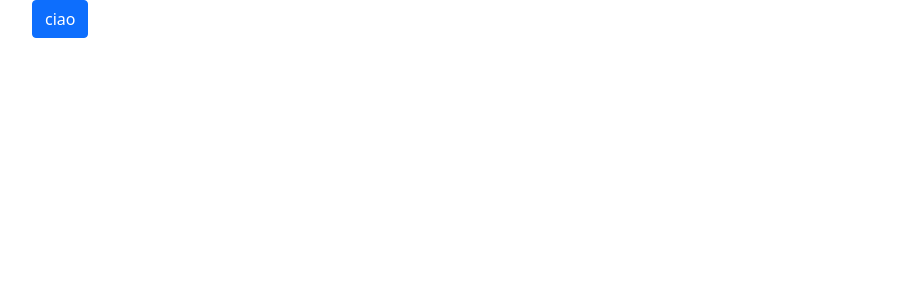
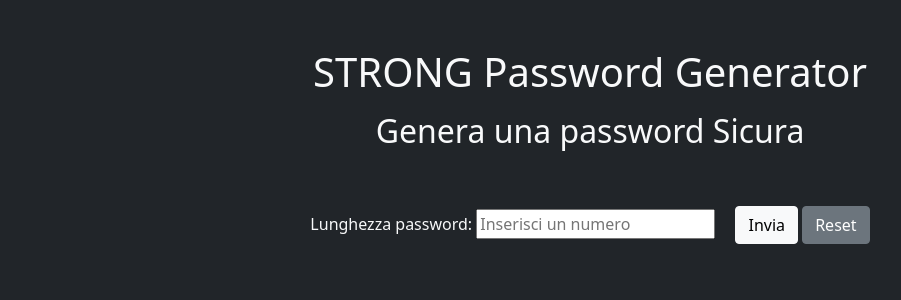
Before and after one commit to damianolagana/php-strong-password-generator, a PHP site: page / in a window 1280 px wide. Shown: the top 300 px of the page, without its empty margins (50-951 px from the left). Run offline with PHP 8.4, Linux system fonts and the light colour scheme.

Commit message:
form layout

```diff
--- a/index.php
+++ b/index.php
@@ -6,13 +6,23 @@
     <meta name="viewport" content="width=device-width, initial-scale=1.0">
     <title>Password generator</title>
     <link href="https://cdn.jsdelivr.net/npm/bootstrap@5.0.2/dist/css/bootstrap.min.css" rel="stylesheet" integrity="sha384-EVSTQN3/azprG1Anm3QDgpJLIm9Nao0Yz1ztcQTwFspd3yD65VohhpuuCOmLASjC" crossorigin="anonymous">
-
+    <link rel="stylesheet" href="./CSS/style.css">
 </head>
-<body>
+<body class="text-light bg-dark">
     <div class="container">
         <div class="row">
-            <div class="col-12">
-                <button class="btn btn-primary">ciao</button>
+            <div class="col-12 text-center p-5">
+                <h1 class="mb-3">STRONG Password Generator</h1>
+                <h2>Genera una password Sicura</h2>
+            </div>
+            <div class="col-12 text-center">
+              <form action="index.php" method="get">
+                <label for="pwdLength">Lunghezza password:</label>
+                <input type="number" name="pwdLength" placeholder="Inserisci un numero">
+
+                <button type="submit" class="btn btn-light ms-3 ">Invia</button>
+                <button type="reset" class="btn btn-secondary">Reset</button>
+              </form>
             </div>
         </div>
     </div>
```
Also changed, not shown: CSS/style.css (added).
